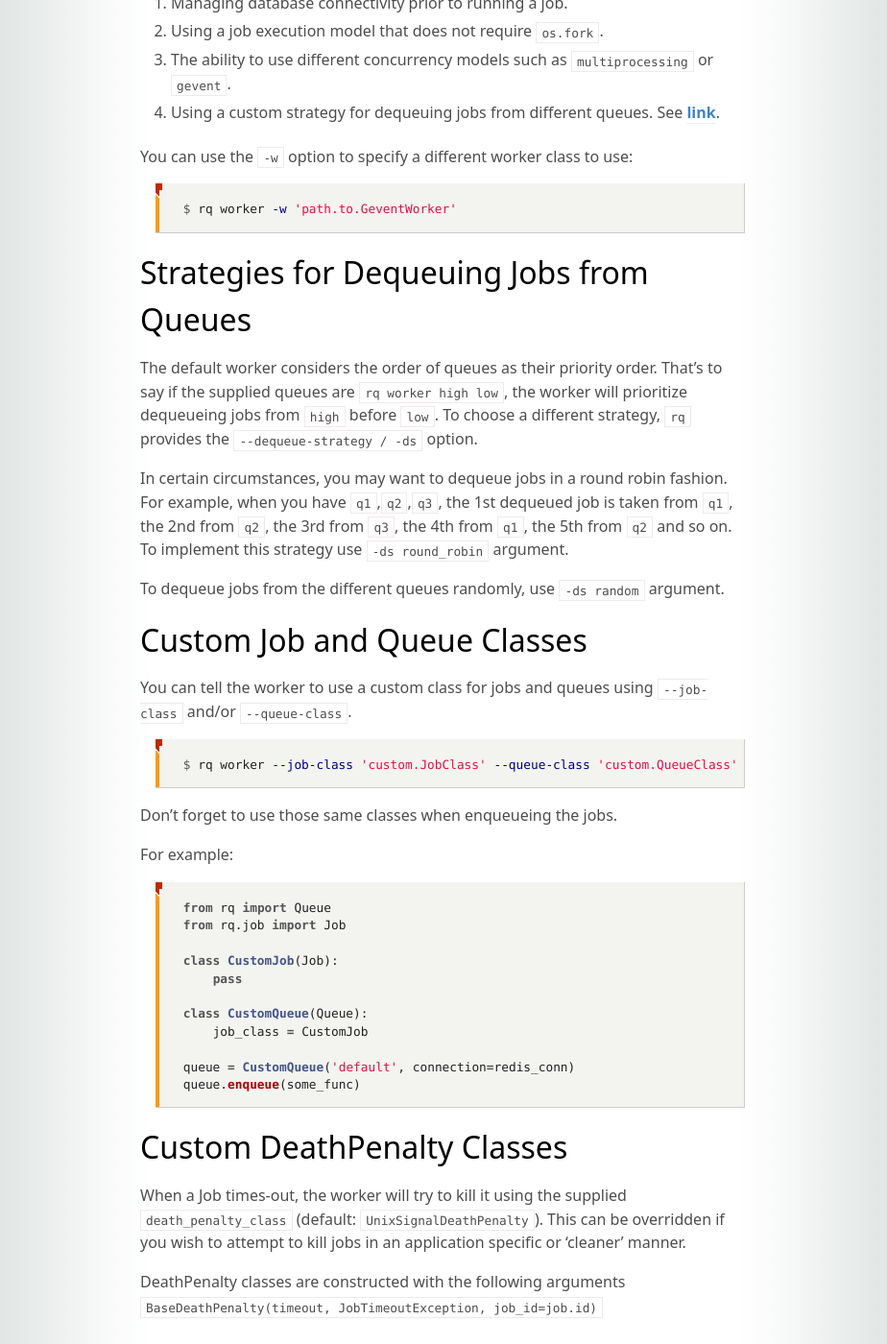
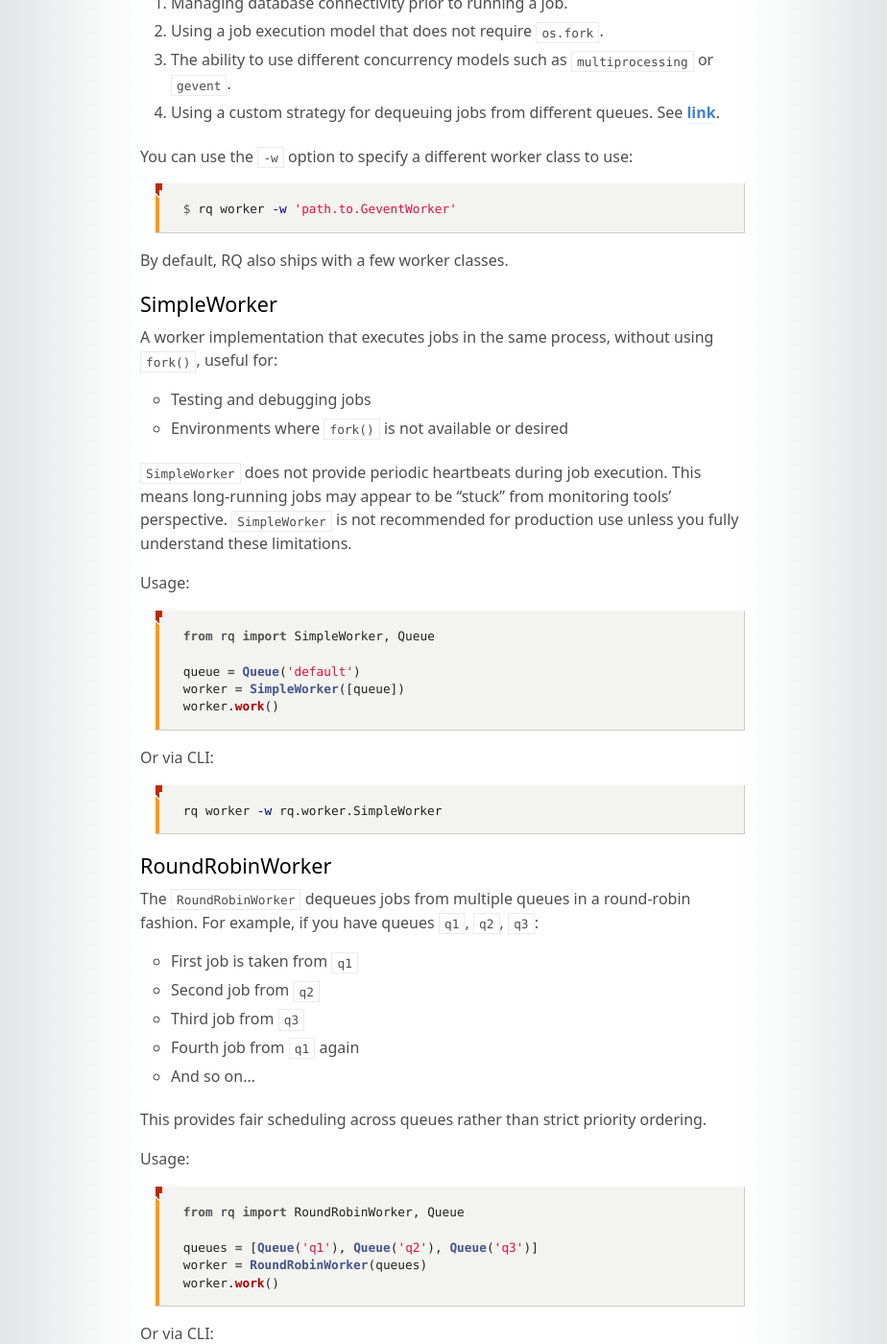
Before and after one commit to rq/rq, a Jekyll site: the page built from docs/docs/workers.md, in a window 1280 px wide and 1400 px high, scrolled down 7191 px. Shown: the whole window at 96% size, without its empty margins (179-1103 px from the left). Built offline with Jekyll 4.4.1, drawn with Linux system fonts in a browser that asks for light colours; some web fonts are replaced; comment, search, counter and statistics services are not loaded; some of the changed text lies outside the part shown.

Commit message:
Added SpawnWorker (#2176)
* Added SpawnWorker

* Updated test_spawn_worker.py to pass on Redis < 6

* Replaced all instances of Worker with SpawnWorker in test_spawn_worker.py

* Modify workflow.yml to prevent double CI runs on PRs

* Minor type fixes in worker.py

* Document worker classes that ship with RQ

* Removed unneeded type ignore

* Minor SpawnWorker documentation update

````diff
--- a/docs/docs/workers.md
+++ b/docs/docs/workers.md
@@ -333,21 +332,112 @@ You can use the `-w` option to specify a different worker class to use:
 $ rq worker -w 'path.to.GeventWorker'
 ```
 
+By default, RQ also ships with a few worker classes.
 
-## Strategies for Dequeuing Jobs from Queues
+### SimpleWorker
 
-The default worker considers the order of queues as their priority order.
-That's to say if the supplied queues are `rq worker high low`, the worker will
-prioritize dequeueing jobs from `high` before `low`. To choose a different strategy,
-`rq` provides the `--dequeue-strategy / -ds` option.
+A worker implementation that executes jobs in the same process, without using `fork()`, useful for:
+- Testing and debugging jobs
+- Environments where `fork()` is not available or desired
 
-In certain circumstances, you may want to dequeue jobs in a round robin fashion. For example,
-when you have `q1`,`q2`,`q3`, the 1st dequeued job is taken from `q1`, the 2nd from `q2`,
-the 3rd from `q3`, the 4th from `q1`, the 5th from `q2` and so on.
-To implement this strategy use `-ds round_robin` argument.
+`SimpleWorker` does not provide periodic heartbeats during job execution.
+This means long-running jobs may appear to be "stuck" from monitoring tools' perspective.
+`SimpleWorker` is not recommended for production use unless you fully understand these limitations.
 
-To dequeue jobs from the different queues randomly,  use `-ds random` argument.
+Usage:
+```python
+from rq import SimpleWorker, Queue
 
+queue = Queue('default')
+worker = SimpleWorker([queue])
+worker.work()
+```
+
+Or via CLI:
+```bash
+rq worker -w rq.worker.SimpleWorker
+```
+
+### RoundRobinWorker
+
+The `RoundRobinWorker` dequeues jobs from multiple queues in a round-robin fashion.
+For example, if you have queues `q1`, `q2`, `q3`:
+
+- First job is taken from `q1`
+- Second job from `q2`
+- Third job from `q3`
+- Fourth job from `q1` again
+- And so on...
+
+This provides fair scheduling across queues rather than strict priority ordering.
+
+Usage:
+```python
+from rq import RoundRobinWorker, Queue
+
+queues = [Queue('q1'), Queue('q2'), Queue('q3')]
+worker = RoundRobinWorker(queues)
+worker.work()
+```
+
+Or via CLI:
+```bash
+rq worker -w rq.worker.RoundRobinWorker q1 q2 q3
+```
+
+### RandomWorker
+The `RandomWorker` dequeues jobs from queues randomly rather than in a fixed order.
+This can be useful for load balancing across queues.
+
+Usage:
+```python
+from rq import RandomWorker, Queue
+
+queues = [Queue('q1'), Queue('q2'), Queue('q3')]
+worker = RandomWorker(queues)
+worker.work()
+```
+
+Or via CLI:
+```bash
+rq worker -w rq.worker.RandomWorker q1 q2 q3
+```
+
+### SpawnWorker
+_New in version 2.2.0._
+
+The `SpawnWorker` uses `os.spawn()` instead of `os.fork()` to run jobs. This is useful in environments
+where `fork()` is not available, like Windows or newer versions of MacOS.
+
+Usage:
+```python
+from rq import SpawnWorker, Queue
+
+queue = Queue('default')
+worker = SpawnWorker([queue])
+worker.work()
+```
+
+Or via CLI:
+```bash
+rq worker -w rq.worker.SpawnWorker
+```
+
+<div class="warning">
+    <img style="float: right; margin-right: -60px; margin-top: -38px" src="/img/warning.png" />
+    <strong>Note:</strong>
+    <p>`SpawnWorker` is still in beta, use at your own risk!</p>
+</div>
+
+
+The main differences between these workers are:
+
+- SimpleWorker: No process forking, simpler but less isolated execution. Also no periodic heartbeats during job executions.
+- RoundRobinWorker: Fair scheduling across queues
+- RandomWorker: Random queue selection for load balancing
+- SpawnWorker: Windows compatibility using spawn() instead of fork()
+
+Choose the appropriate worker type based on your needs for job isolation, queue scheduling, and platform compatibility.
 
 ## Custom Job and Queue Classes
 
--- a/rq/job.py
+++ b/rq/job.py
@@ -1534,6 +1534,7 @@ class Job:
     def _handle_retry_result(self, queue: 'Queue', pipeline: 'Pipeline'):
         if self.supports_redis_streams:
             from .results import Result
+
             Result.create_retried(self, self.failure_ttl, pipeline=pipeline)
         self.number_of_retries = 1 if not self.number_of_retries else self.number_of_retries + 1
         queue._enqueue_job(self, pipeline=pipeline)
@@ -1555,7 +1556,7 @@ class Job:
 
     @property
     def should_retry(self) -> bool:
-        return (self.retries_left is not None and self.retries_left > 0)
+        return self.retries_left is not None and self.retries_left > 0
 
     def retry(self, queue: 'Queue', pipeline: 'Pipeline'):
         """Requeue or schedule this job for execution.
````
Also changed, not shown: other parts of docs/docs/workers.md (+0 -1 lines), rq/worker.py (+57 -6 lines), tests/test_spawn_worker.py (added, +124 -0 lines), tests/test_worker.py (+2 -0 lines), .github/workflows/workflow.yml.
